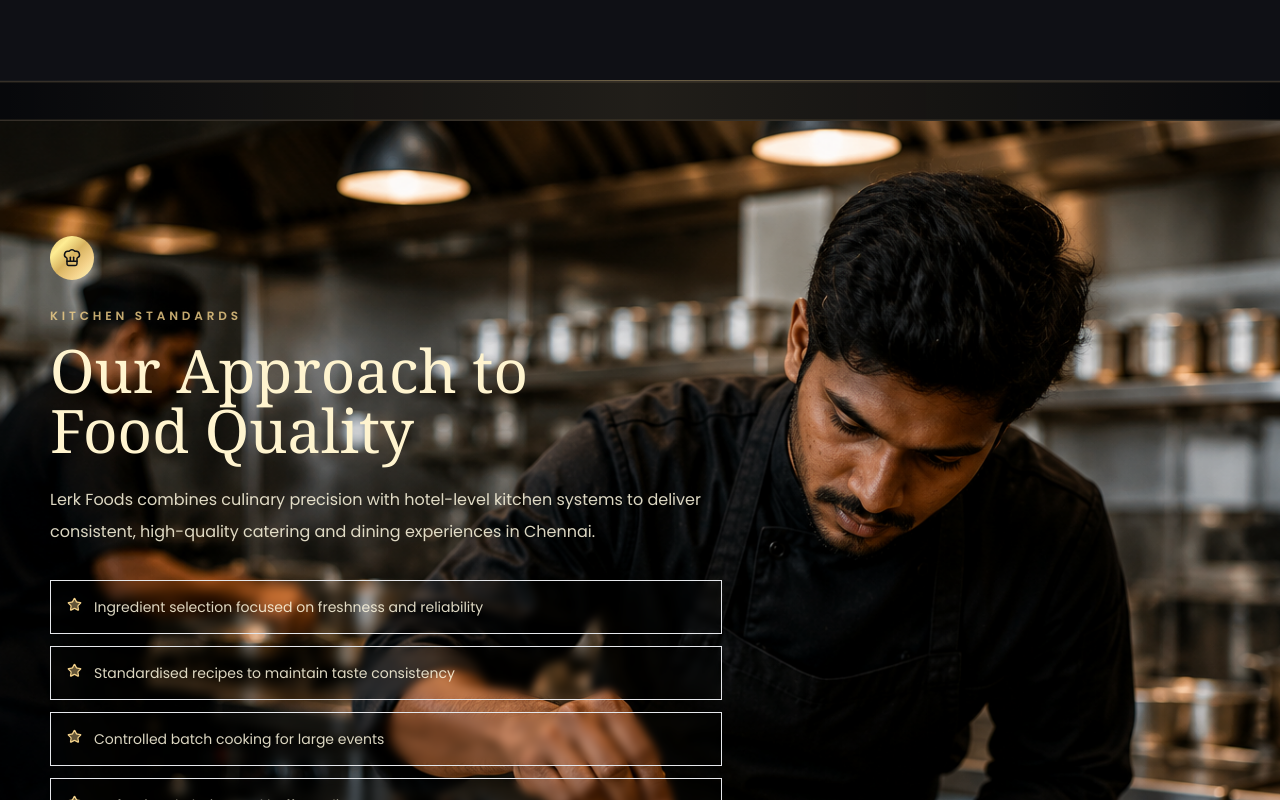
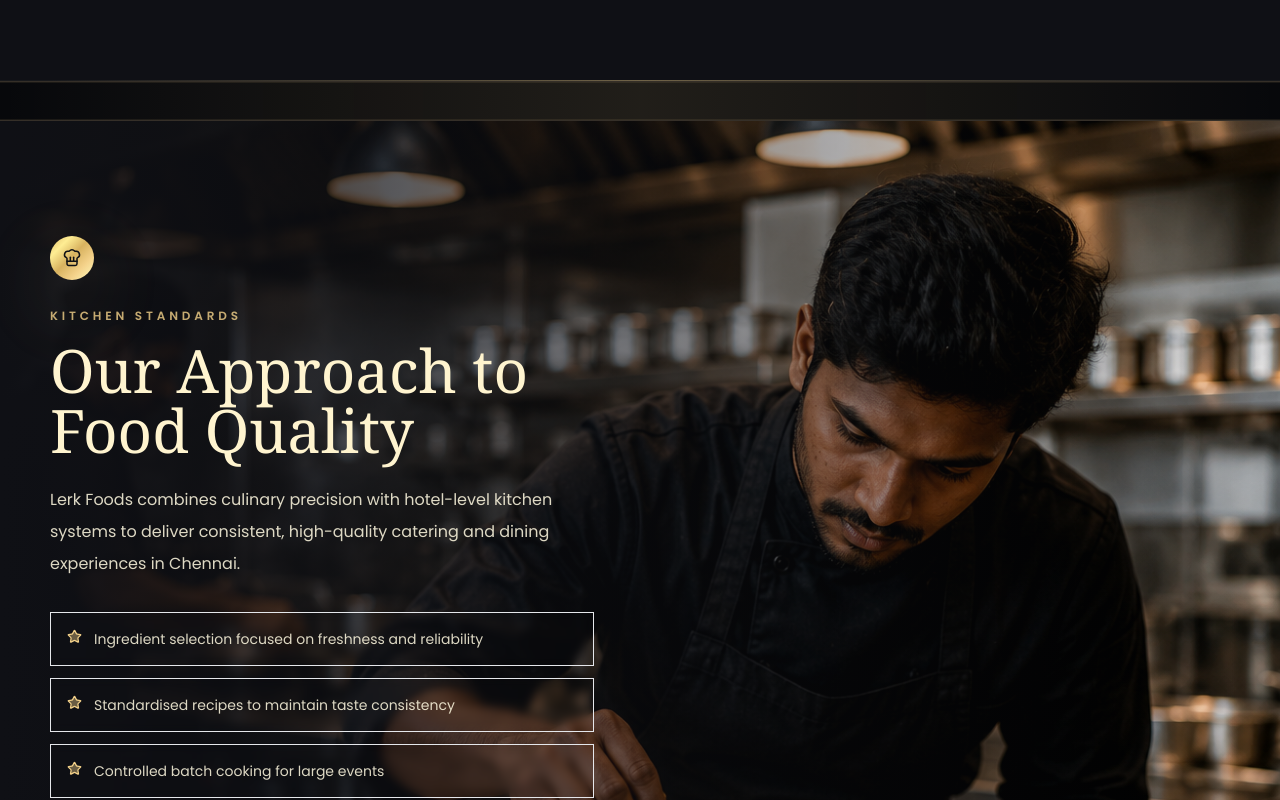
Before and after one commit to 22f3001334-droid/Lekir_Foods, a Next.js app: page / in a window 1280 px wide. Shown: the part 4580-5380 px from the top of the page. Built offline with nearby package versions, Linux system fonts and the light colour scheme.

Commit message:
style: shift food quality text left

```diff
--- a/components/HomePage.tsx
+++ b/components/HomePage.tsx
@@ -391,11 +391,11 @@ function QualitySection() {
         sizes="100vw"
         className="object-cover object-center"
       />
-      <div className="absolute inset-0 bg-gradient-to-r from-midnight/94 via-midnight/70 to-midnight/24" />
+      <div className="absolute inset-0 bg-gradient-to-r from-midnight via-midnight/76 to-transparent" />
       <div className="absolute inset-0 bg-gradient-to-t from-midnight/72 via-transparent to-midnight/32" />
 
-      <div className="container-shell section-padding relative z-10 min-h-[42rem] flex items-center">
-        <motion.div variants={fadeUp} className="max-w-2xl">
+      <div className="container-shell section-padding relative z-10 min-h-[42rem] flex items-center justify-start">
+        <motion.div variants={fadeUp} className="max-w-xl lg:max-w-[34rem]">
           <div className="mb-7">
             <IconBadge icon={section.icon} />
           </div>
@@ -410,7 +410,7 @@ function QualitySection() {
               <motion.div
                 key={item}
                 variants={fadeUp}
-                className="flex gap-3 border border-champagne/18 bg-midnight/52 px-4 py-3 text-sm leading-7 text-white/78 backdrop-blur-sm"
+                className="flex gap-3 border border-champagne/18 bg-midnight/46 px-4 py-3 text-sm leading-7 text-white/78 backdrop-blur-sm"
               >
                 <Star className="mt-1 shrink-0 fill-champagne/40 text-champagne" size={15} />
                 <span>{item}</span>
```
